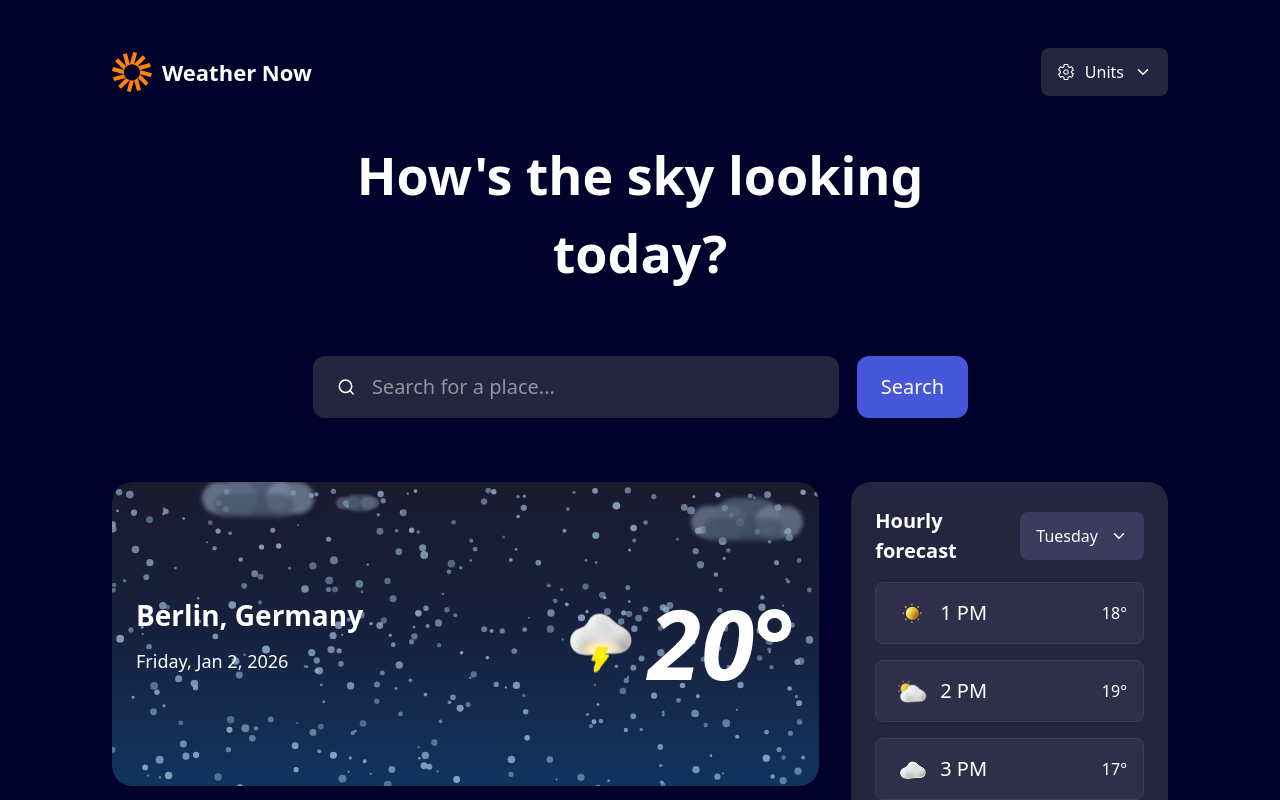
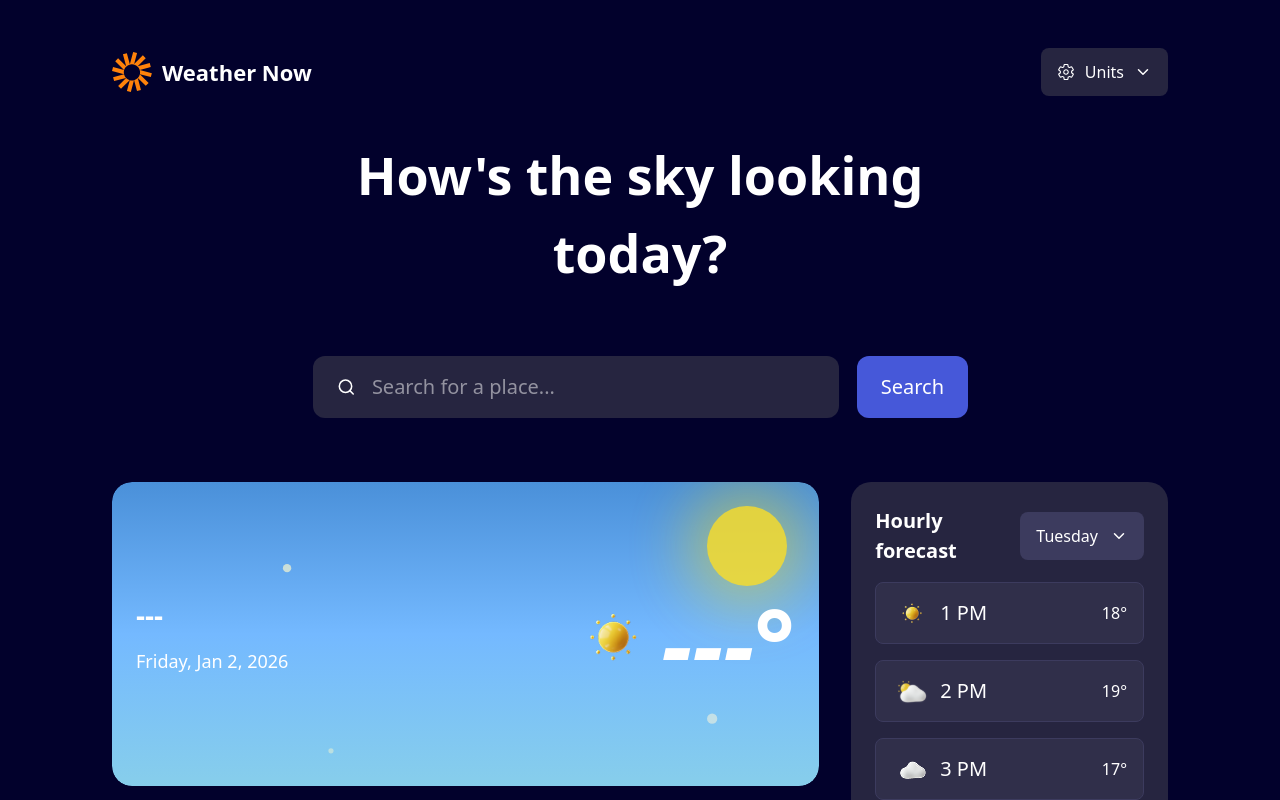
Before and after one commit to Gentlecoder1/WeatherApp, a React (Vite) app: page / in a window 1280 px wide. Shown: the top 800 px of the page. Built offline with nearby package versions, Linux system fonts and the light colour scheme.

Commit message:
feat: enhance city selection and weather type mapping; improve input handling and suggestions

```diff
--- a/src/components/Body.tsx
+++ b/src/components/Body.tsx
@@ -26,6 +26,7 @@ const weatherIcons = {
 interface City {
     id: number;
     name: string;
+    language: string;
     latitude: number;
     longitude: number;
     country: string;
@@ -53,14 +54,42 @@ interface WeatherData {
 const geoUrl = `https://geocoding-api.open-meteo.com/v1/search`
 const mainUrl = `https://api.open-meteo.com/v1/forecast`
 
+// Map Open-Meteo weather codes to our weather types
+type WeatherType = 'sunny' | 'cloudy' | 'rainy' | 'thunderstorm';
+
+const getWeatherType = (code: number | undefined): WeatherType => {
+    if (code === undefined) return 'sunny';
+
+    // Clear sky
+    if (code === 0) return 'sunny';
+
+    // Mainly clear, partly cloudy, overcast, fog
+    if ([1, 2, 3, 45, 48].includes(code)) return 'cloudy';
+
+    // Drizzle, rain, freezing rain, rain showers, snow
+    if ([51, 53, 55, 56, 57, 61, 63, 65, 66, 67, 71, 73, 75, 77, 80, 81, 82, 85, 86].includes(code)) return 'rainy';
+
+    // Thunderstorm (with or without hail)
+    if ([95, 96, 99].includes(code)) return 'thunderstorm';
+
+    return 'sunny'; // default
+};
+
 const Body = () => {
 
     const [location, setLocation] = useState('');
     const [weatherData, setWeatherData] = useState<WeatherData | null>(null);
     const [suggestions, setSuggestions] = useState<City[]>([]);
+    const [selectedCity, setSelectedCity] = useState<City | null>(null);
     const [error, setError] = useState('');
     const [loading, setLoading] = useState(false);
     const debounceRef = useRef<ReturnType<typeof setTimeout> | null>(null);
+
+    // Handle input change
+    const handleInputChange = (e: React.ChangeEvent<HTMLInputElement>) => {
+        setLocation(e.target.value);
+        setSelectedCity(null); // Clear selected city when user types
+    };
 
     // Search as user types with debounce
     useEffect(() => {
@@ -69,8 +98,8 @@ const Body = () => {
             clearTimeout(debounceRef.current);
         }
 
-        // Don't search if input is too short
-        if (location.trim().length < 2) {
+        // Don't search if we already selected a city or input is too short
+        if (selectedCity || location.trim().length < 2) {
             setSuggestions([]);
             return;
         }
@@ -85,7 +114,7 @@ const Body = () => {
                 clearTimeout(debounceRef.current);
             }
         };
-    }, [location]);
+    }, [location, selectedCity]);
 
     const searchCities = async (query: string) => {
         setError('');
@@ -94,7 +123,7 @@ const Body = () => {
             const geoRes = await axios.get(geoUrl, {
                 params: {
                     name: query,
-                    count: 10, // Get more results to find duplicates
+                    count: 4,
                     language: 'en',
                     format: 'json'
                 }
@@ -103,20 +132,22 @@ const Body = () => {
             if (geoRes.data.results && geoRes.data.results.length > 0) {
                 const results: City[] = geoRes.data.results;
 
-                // If only 1 result, fetch weather directly
-                if (results.length === 1) {
-                    setSuggestions([]);
-                    fetchWeatherData(results[0]);
-                } else {
-                    // Multiple results - show suggestions (however many there are)
-                    setSuggestions(results);
-                }
+                // Show suggestions for user to pick
+                setSuggestions(results);
             } else {
                 setSuggestions([]);
             }
         } catch (err) {
             console.error("Search error", err);
         }
+    };
+
+    // Handle clicking on a suggestion - fill input and store city
+    const handleSelectCity = (city: City) => {
+        const fullName = `${city.name}, ${city.admin1 ? city.admin1 + ', ' : ''}${city.country}`;
+        setLocation(fullName);
+        setSelectedCity(city);
+        setSuggestions([]);
     };
 
     const handleSearch = async () => {
@@ -129,6 +160,13 @@ const Body = () => {
         setLoading(true);
         setError('');
 
+        // If we have a selected city, use it directly
+        if (selectedCity) {
+            fetchWeatherData(selectedCity);
+            return;
+        }
+
+        // Otherwise search for the city
         try {
             const geoRes = await axios.get(geoUrl, {
                 params: {
@@ -186,10 +224,10 @@ const Body = () => {
     // Get current temperature from weather data
     const currentTemp = weatherData?.current_weather?.temperature
         ? Math.round(weatherData.current_weather.temperature)
-        : 20;
+        : '---';
 
     // Get display name or default
-    const displayName = weatherData?.displayName || "Berlin, Germany";
+    const displayName = weatherData?.displayName || "---";
 
     // Format current date
     const currentDate = new Date().toLocaleDateString('en-US', {
@@ -199,9 +237,8 @@ const Body = () => {
         year: 'numeric'
     });
 
-
-  // Change this value to see different backgrounds: 'sunny' | 'cloudy' | 'rainy' | 'thunderstorm'
-  const currentWeather: 'sunny' | 'cloudy' | 'rainy' | 'thunderstorm' = 'thunderstorm'
+    // Get weather type based on API weather code
+    const currentWeather = getWeatherType(weatherData?.current_weather?.weathercode);
 
   return (
     <div className="w-full mx-auto my-10 flex flex-col items-center space-y-[64px]">
@@ -222,7 +259,7 @@ const Body = () => {
                     <Search size={20} className="text-white" />
 
                     <input
-                        onChange={(e) => setLocation(e.target.value)}
+                        onChange={handleInputChange}
                         className="outline-none text-[20px] bg-transparent w-full"
                         type="text"
                         value={location}
@@ -241,11 +278,11 @@ const Body = () => {
 
                 {/* Suggestions dropdown */}
                 {suggestions.length > 0 && (
-                    <div className="absolute top-full left-0 right-0 mt-2 bg-[#262540] rounded-[12px] overflow-hidden z-20 max-w-[526px] border-2 border-red-500">
+                    <div className="absolute top-full left-0 right-0 mt-2 bg-[#262540] rounded-[12px] overflow-hidden z-20 max-w-[526px]">
                         {suggestions.map((city) => (
                             <div
                                 key={city.id}
-                                onClick={() => fetchWeatherData(city)}
+                                onClick={() => handleSelectCity(city)}
                                 className="py-3 px-6 hover:bg-[#3C3B5E] cursor-pointer transition-colors"
                             >
                                 {city.name}, {city.admin1 ? `${city.admin1}, ` : ''}{city.country}
```
